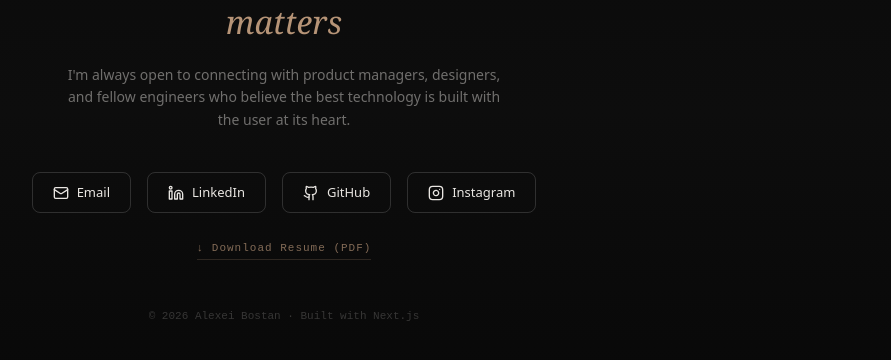
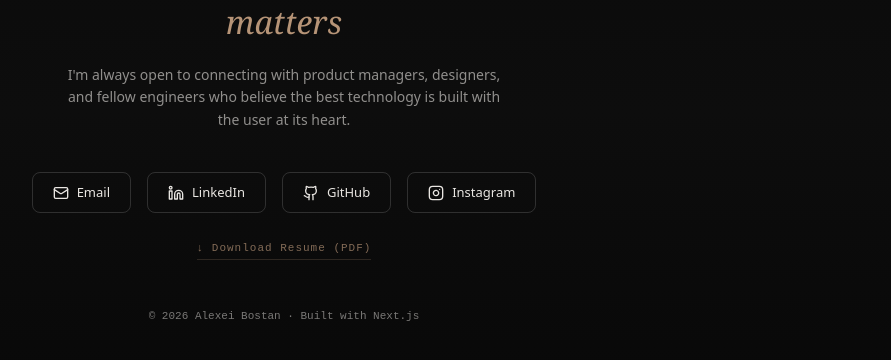
Before and after one commit to alexeibostan/alexei-portfolio, a Next.js app: page /en in a window 1280 px wide. Shown: the part 3647-4007 px from the top of the page, without its empty margins (356-1247 px from the left). Built offline with nearby package versions, Linux system fonts and the light colour scheme; no server answers.

Commit message:
fix(a11y): improve connect section subtitle and copyright contrast

```diff
--- a/src/components/sections/ConnectSection.tsx
+++ b/src/components/sections/ConnectSection.tsx
@@ -82,7 +82,7 @@ export function ConnectSection() {
         </h2>
 
         {/* Subtitle */}
-        <p className="text-sm opacity-45 max-w-[440px] leading-relaxed mb-10">
+        <p className="text-sm opacity-60 max-w-[440px] leading-relaxed mb-10">
           {t("subtitle")}
         </p>
 
@@ -114,7 +114,7 @@ export function ConnectSection() {
         </div>
 
         {/* Copyright */}
-        <p className="mt-12 text-[11px] opacity-20 font-mono-brand">
+        <p className="mt-12 text-[11px] opacity-50 font-mono-brand">
           {t("copyright", { year: new Date().getFullYear() })}
         </p>
       </section>
```
